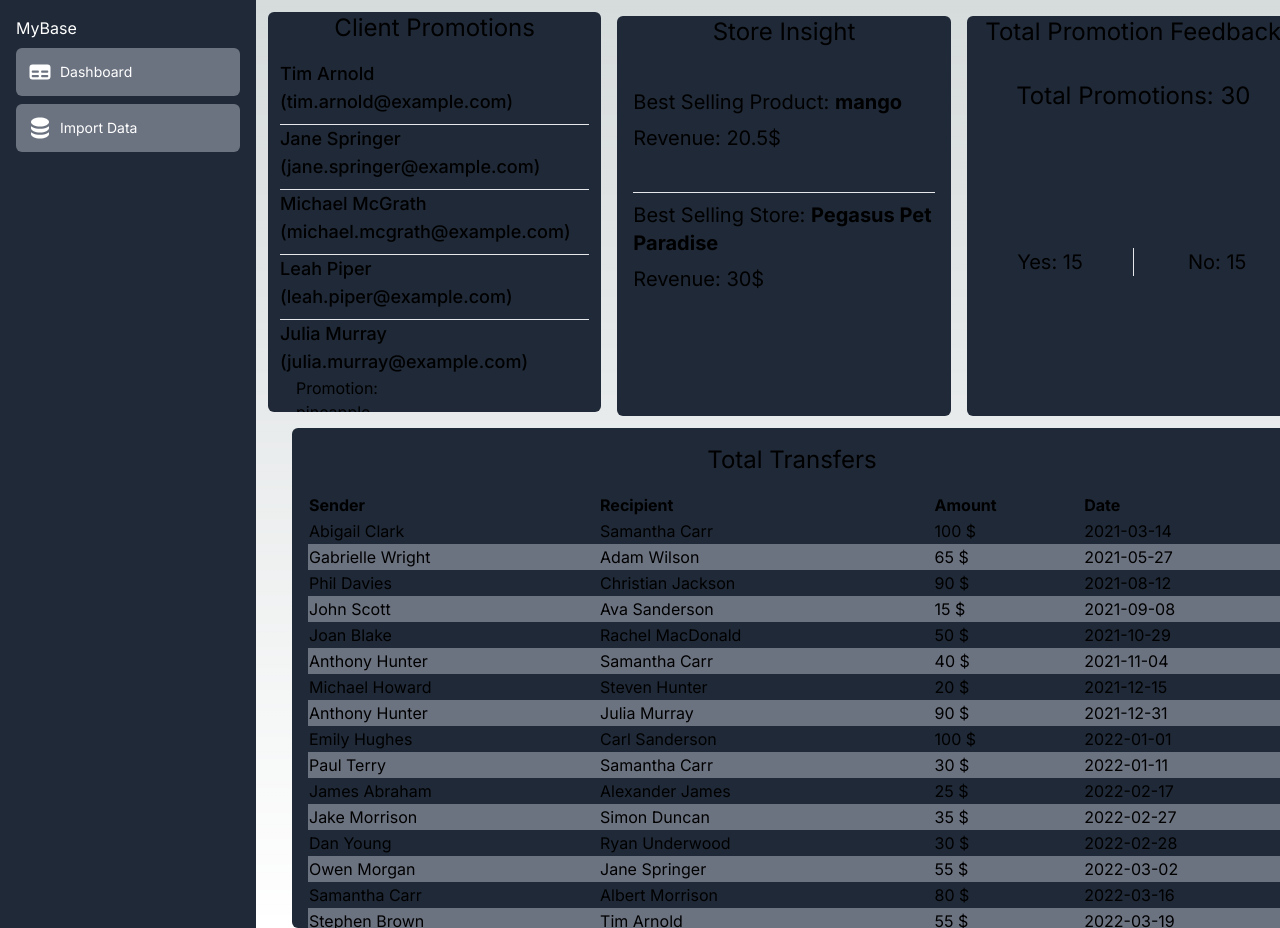
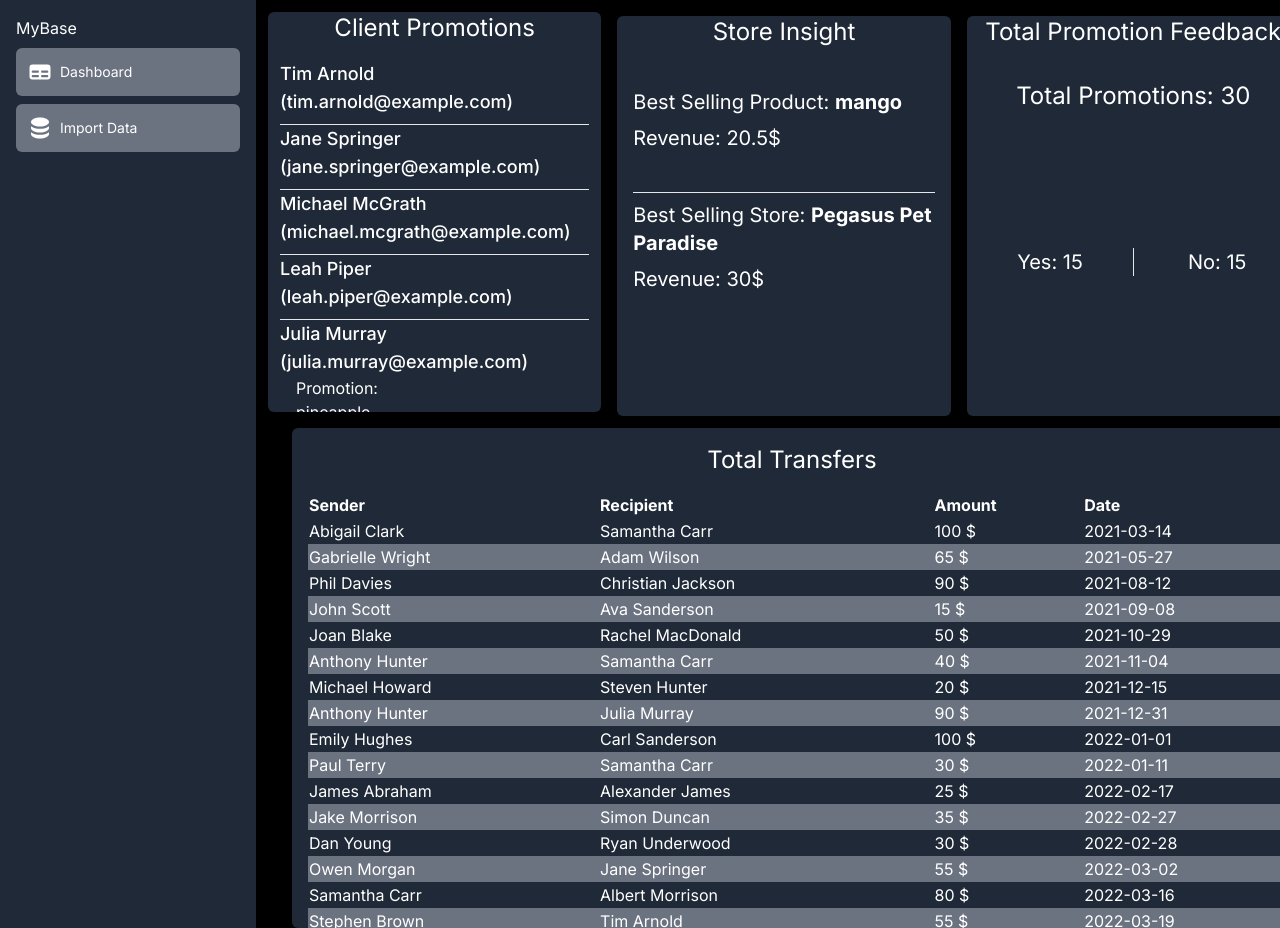
Before and after one commit to eddieg037/BaseNextJs, a Next.js app: page /dashboard in a window 1280 px wide. Built offline with nearby package versions, Linux system fonts and the light colour scheme; no server answers.

Commit message:
Fixed color styling- was using an auto dark mode on browser

```diff
--- a/app/dashboard/page.tsx
+++ b/app/dashboard/page.tsx
@@ -5,7 +5,7 @@ import StoreInsight from "../ui/dashboard/StoreInsight";
 
 export default function Dashboard() {
   return (
-    <div className="w-full container mx-3 flex flex-wrap">
+    <div className="w-full container mx-3 flex flex-wrap text-white">
       <div className="w-1/3">
         <ClientPromotions />
       </div>
--- a/app/layout.tsx
+++ b/app/layout.tsx
@@ -18,7 +18,7 @@ export default function RootLayout({
   return (
     <html lang="en">
       <body className={inter.className}>
-        <main className="flex">
+        <main className="flex bg-black">
           <SideNav />
           {children}
         </main>
```
